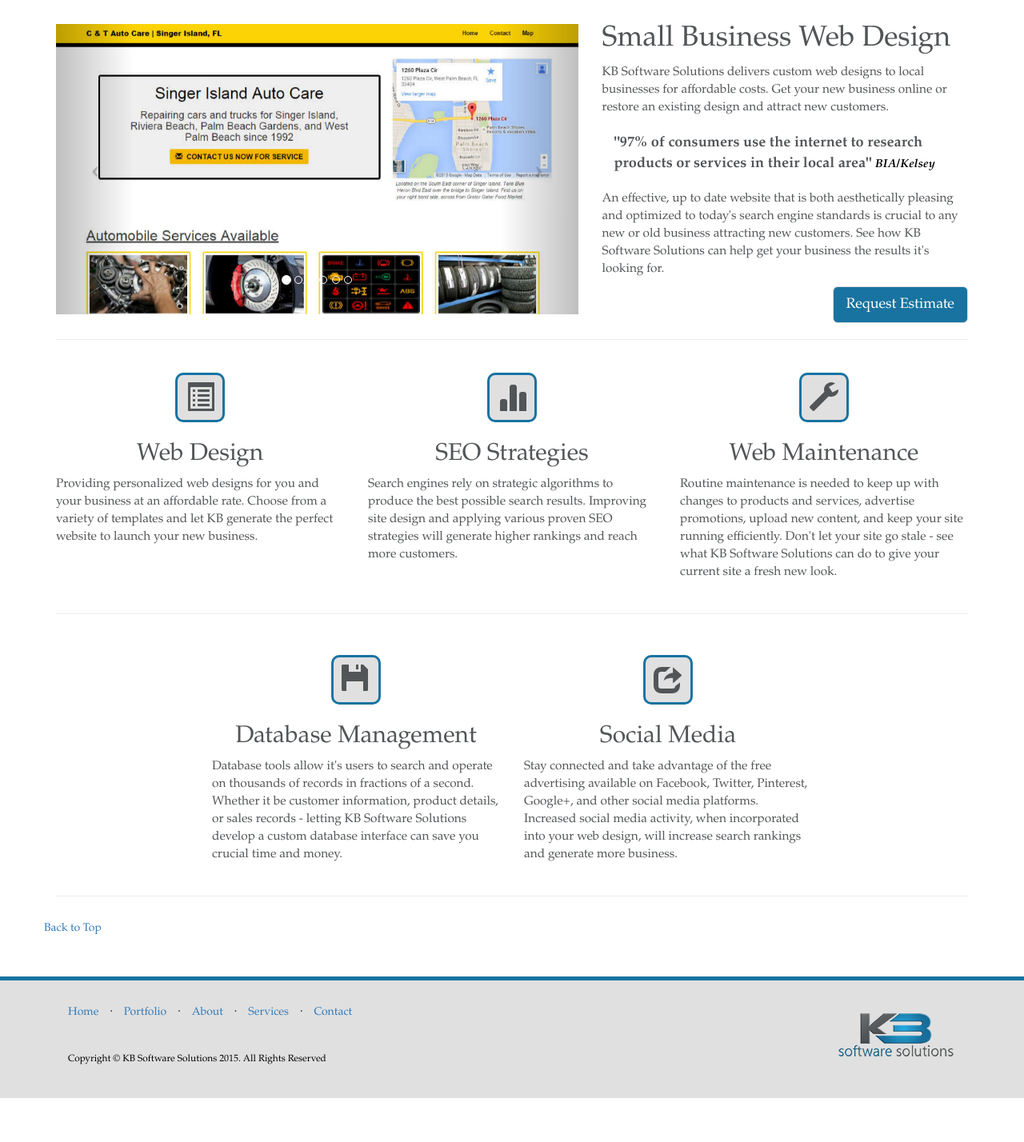
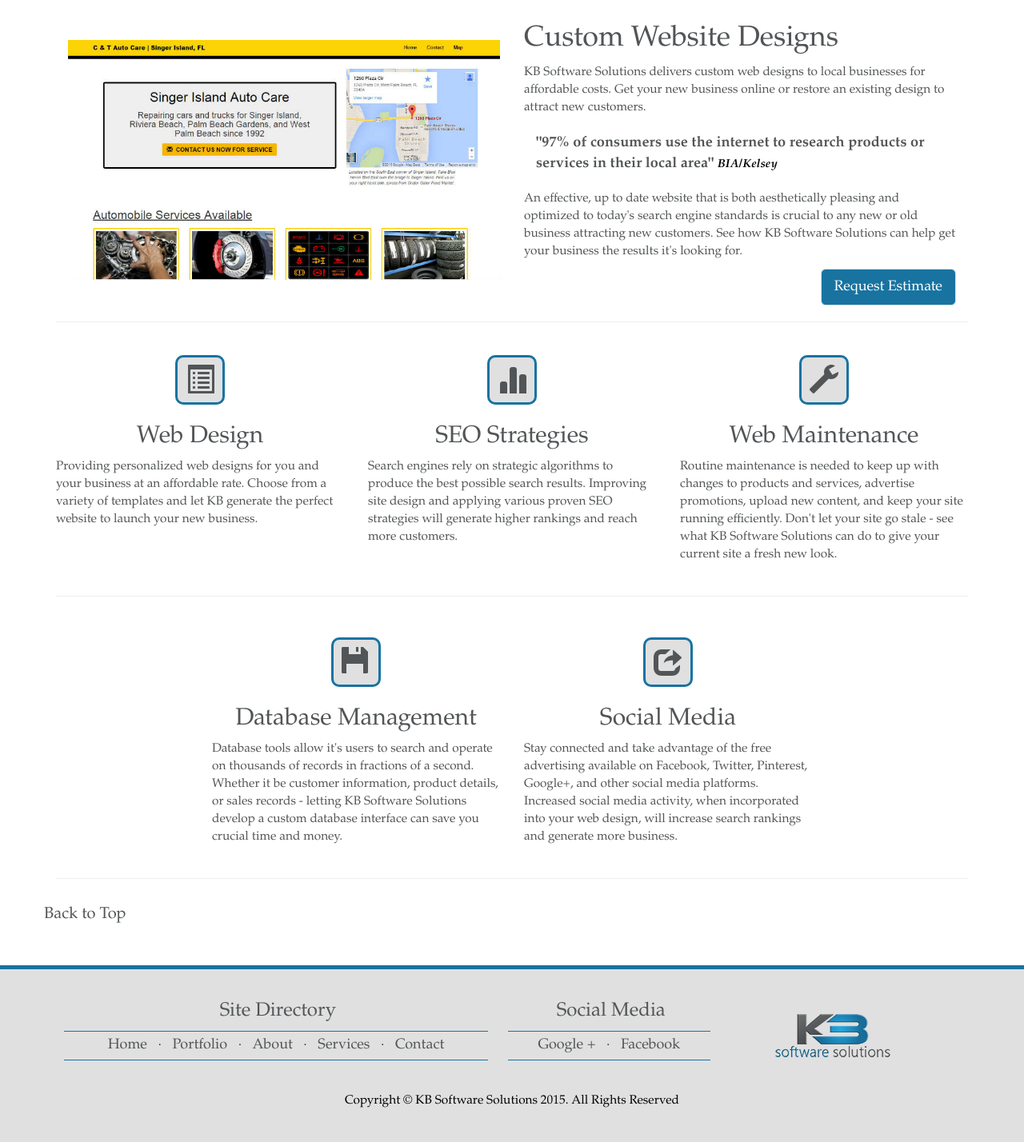
Before and after one commit to johnsonj561/KB-Software-Solutions, a PHP site: page / in a window 1280 px wide. Shown: the part 90-1518 px from the top of the page at 80% size. Before the commit the page ends 1463 px from the top, so only its background shows below. Run offline with PHP 8.4, Linux system fonts and the light colour scheme; some libraries are stand-ins or nearby versions.

Commit message:
Social media links added, image alt descriptions updated, CAM Health information added

```diff
--- a/index.php
+++ b/index.php
@@ -10,10 +10,7 @@
     <link rel="icon" type="image/x-icon" href="img/kb-favicon.png" />
     <title>KB Software Solutions | Palm Beach County</title>
     <link href="css/kb-css.min.css" rel="stylesheet">
-    <?php require_once('template/social-media-like-plugin.html'); ?>
-
   </head>
-
   <body>
     <nav class="navbar navbar-inverse navbar-fixed-top" role="navigation">
       <div class="container">
@@ -63,87 +60,29 @@
     </nav>
     <div class="container" name="top">
       <div class="row">
-        <div class="col-lg-7 text-center">
-          <!-- Title Carousel - temp disable
-<div id="carousel-text" class="carousel slide carousel-text">
-<div class="carousel-inner">
-<div class="item active">
-<h2>CUSTOM WEBSITES - AFFORDABLE PRICES</h2>
-</div>
-<div class="item">
-<h2>PERSONALIZED TO YOUR BUSINESS</h2>
-</div>
-<div class="item">
-<h2>IMPROVE SEO SCORES</h2>
-</div>
-<div class="item">
-<h2>ATTRACT NEW CUSTOMERS</h2>
-</div>
-<div class="item">
-<h2>IMPROVE USER EXPERIENCE</h2>
-</div>
-<div class="item pc-only">
-<a href="view/contact.php" id="clicktocontact">
-<h2 class="pc-only">CLICK TO CONTACT NOW</h2></a>
-</div>
-<!--    <div class="item mobile-only">
-<a href="view/contact.php" id="clicktocall">
-<h2 class="mobile-only">CLICK TO CALL NOW</h2></a>
+        <div class="col-lg-12">
+          <div class="col-lg-6 slide-show">
+            <div class="fadein">
+              <img class="img-responsive img-full" src="img/cntauto-homescreen.jpg"
+                   alt="Modern and affordable website development for local mechanic">
+              <img class="img-responsive img-full" src="img/lilly-pad-home-page-900x500.jpg"
+                   alt="Professional website integrated with social media platforms for increased SEO">
+              <img class="img-responsive img-full" src="img/sharpcut-home-page-900x500.jpg"
+                   alt="Custom web design for local landscaping business">
+              <img class="img-responsive img-full" src="img/cam-health-landing-900x500.jpg"
+                   alt="Professional custom web design for business consultants.">
+              <img class="img-responsive img-full" src="img/arch-home-page-900x500.jpg"
+                   alt="Affordable website design in Palm Beach County Florida">
+              <img class="img-responsive img-full" src="img/arch-meeting-contacts-900x500.jpg"
+                   alt="Website design for Florida Halfway House">
+              <img class="img-responsive img-full" src="img/customer-login-page-900x500.jpg"
+                   alt="Database and administrative web features to improve customer relations">
             </div>
           </div>
-</div> -->
-
-          <div id="carousel-example-generic" class="carousel slide">
-            <!-- Indicators -->
-            <ol class="carousel-indicators hidden-xs">
-              <li data-target="#carousel-example-generic" data-slide-to="0" class="active"></li>
-              <li data-target="#carousel-example-generic" data-slide-to="1"></li>
-              <li data-target="#carousel-example-generic" data-slide-to="2"></li>
-              <li data-target="#carousel-example-generic" data-slide-to="3"></li>
-              <li data-target="#carousel-example-generic" data-slide-to="4"></li>
-              <li data-target="#carousel-example-generic" data-slide-to="5"></li>
-            </ol>
-            <!-- Wrapper for slides -->
-            <div class="carousel-inner">
-              <div class="item active">
-                <img class="img-responsive img-full" src="img/cntauto-homescreen.jpg"
-                     alt="Custom Web Design Home Page">
-              </div>
-              <div class="item">
-                <img class="img-responsive img-full" src="img/lilly-pad-home-page-900x500.jpg"
-                     alt="Contact for website estimates"><
-              </div>
-                <div class="item">
-                  <img class="img-responsive img-full" src="img/sharpcut-home-page-900x500.jpg"
-                       alt="Custom Web Design Home Page">
-                </div>
-                <div class="item">
-                  <img class="img-responsive img-full" src="img/arch-home-page-900x500.jpg"
-                       alt="Customer Login Page with Database Management Features">
-
-                </div>
-                <div class="item">
-                  <img class="img-responsive img-full" src="img/arch-meeting-contacts-900x500.jpg"
-                       alt="Provide customers with business information">
-                </div>
-                <div class="item">
-                  <img class="img-responsive img-full" src="img/customer-login-page-900x500.jpg"
-                       alt="Add forms to communicate with customers and ">
-                </div>
-              </div>
-              <!-- Controls -->
-              <a class="left carousel-control" href="#carousel-example-generic" data-slide="prev">
-                <span class="icon-prev"></span>
-              </a>
-              <a class="right carousel-control" href="#carousel-example-generic" data-slide="next">
-                <span class="icon-next"></span>
-              </a>
-            </div>
-          </div>
-          <div class="col-md-5">
-            <h1>Small Business Web Design</h1>
+          <div class="col-lg-6 hp-text">
+            <h1>Custom Website Designs</h1>
             <p>KB Software Solutions delivers custom web designs to local businesses for affordable
-              costs. Get your new business online or restore an existing design and attract new customers.</p>
+              costs. Get your new business online or restore an existing design to attract new customers.</p>
             <p class="quote">"97% of consumers use the internet to research products or services in their
               local area"
               <a href="http://www.biakelsey.com/" class="cite-source">BIA/Kelsey</a></p>
@@ -154,6 +93,7 @@
             <a class="btn btn-primary btn-lg pull-right" href="view/contact.php">Request Estimate</a>
           </div>
         </div>
+      </div>
       <hr>
       <div class="row">
         <div class="col-md-4">
@@ -162,7 +102,6 @@
           <h2 class="text-center">Web Design</h2>
           <p>Providing personalized web designs for you and your business at an affordable rate. Choose from
             a variety of templates and let KB generate the perfect website to launch your new business.</p>
-            <!--      <div class="text-center"><a class="btn btn-default text-center" href="#">More Info</a></div> -->
         </div>
         <div class="col-md-4">
           <a href="view/services.php#seo"><h1 class="text-center">
@@ -171,7 +110,6 @@
           <p>Search engines rely on strategic algorithms to produce the best possible search results.
             Improving site design and applying various proven SEO strategies will generate higher rankings and reach more
             customers.</p>
-            <!--   <div class="text-center"><a class="btn btn-default text-center" href="#">More Info</a></div> -->
         </div>
         <div class="col-md-4">
           <a href="view/services.php#maintenance"><h1 class="text-center">
@@ -180,7 +118,6 @@
           <p>Routine maintenance is needed to keep up with changes to products and services, advertise promotions, upload new
             content, and keep your site running efficiently. Don't let
             your site go stale - see what KB Software Solutions can do to give your current site a fresh new look.</p>
-            <!--  <div class="text-center"><a class="btn btn-default" href="#">More Info</a></div> -->
         </div>
       </div>
       <hr class="paragraph-divider">
@@ -193,7 +130,6 @@
           <p>Database tools allow it's users to search and operate on thousands of records in fractions of a second.
             Whether it be customer information, product details, or sales records - letting KB Software Solutions develop a custom
             database interface can save you crucial time and money.</p>
-            <!--      <div class="text-center"><a class="btn btn-default text-center" href="#">More Info</a></div> -->
         </div>
         <div class="col-md-4 pull-left">
           <a href="view/services.php#social-media"><h1 class="text-center">
@@ -202,12 +138,11 @@
           <p>Stay connected and take advantage of the free advertising available on Facebook, Twitter, Pinterest, Google+, and
             other social media platforms. Increased social media activity, when incorporated into your web design, will increase
             search rankings and generate more business.</p>
-            <!--   <div class="text-center"><a class="btn btn-default text-center" href="#">More Info</a></div> -->
         </div>
         <div class="col-md-2"></div>
       </div>
       <hr class="paragraph-divider">
-        <div class="row"><a href="#top">Back to Top</a><br></div>
+      <div class="row to-top"><a href="#top">Back to Top</a><br></div>
     </div>
     <row class="text-center social-media mobile-only">
       <ul class="share-buttons">
@@ -220,13 +155,10 @@
     </row>
     <footer>
       <div class="container">
-          <div class="row social-media-like-buttons pull-left">
-            <?php require_once('template/social-media-like-view.html'); ?>
-          </div>
-          <div class="row">
-            <div class="col-lg-12">
-              <div class="col-lg-6">
-                <ul class="list-inline">
+        <div class="row col-md-12 directory-row">
+          <div class="col-md-6">
+            <h4 class="footer-directory-title text-center">Site Directory</h4>
+            <ul class="list-inline footer-directory text-center">
               <li>
                 <a href="#top">Home</a>
               </li>
@@ -247,37 +179,32 @@
                 <a href="view/contact.php">Contact</a>
               </li>
             </ul>
-                <p class="copyright text-muted small">Copyright &copy; KB Software Solutions 2015. All Rights Reserved</p>
           </div>
-              <div class="col-lg-6">
-
-                <p class="pull-right">
-                  <a href="http://www.kbsoftwaresolutions.com"><img src="img/kb-logo-150x75.png" alt="KB Software Solutions Logo"/></a>
+          <div class="col-md-3">
+            <h4 class="footer-directory-title text-center">Social Media</h4>
+            <ul class="list-inline footer-directory text-center">
+              <li>
+                <a href="https://plus.google.com/+KBSoftwareSolutionsBoyntonBeach/about">Google +</a>
+              </li>
+              <li class="footer-menu-divider">&sdot;</li>
+              <li>
+                <a href="https://www.facebook.com/KB-Software-Solutions-1646895845554448/">Facebook</a>
+              </li>
+            </ul>
+          </div>
+          <div class="col-md-3 logo-div">
+            <p class="text-center">
+              <a href="http://www.kbsoftwaresolutions.com"><img src="img/kb-logo-150x75.png" alt="KB Software Solutions - providing small to medium sized businesses with affordable websites"/></a>
             </p>
           </div>
         </div>
+        <div class="row text-center">
+          <p class="copyright text-center text-muted">Copyright &copy; KB Software Solutions 2015. All Rights Reserved</p>
         </div>
       </div>
     </footer>
-      <!-- jQuery -->
-      <script src="js/jquery.js"></script>
-      <!-- Bootstrap Core JavaScript -->
-      <script src="js/bootstrap.min.js"></script>
-      <script src="js/slide-toggle-nav.js"></script>
     <script type="text/javascript" src="//s7.addthis.com/js/300/addthis_widget.js#pubid=ra-55aed0f95bca4219" async="async">
     </script>
-      <script>
-        $('.carousel').carousel({
-          interval: 5000 //changes the speed
-        })
-      </script>
-      <script>
-        (function(i,s,o,g,r,a,m){i['GoogleAnalyticsObject']=r;i[r]=i[r]||function(){
-          (i[r].q=i[r].q||[]).push(arguments)},i[r].l=1*new Date();a=s.createElement(o),
-          m=s.getElementsByTagName(o)[0];a.async=1;a.src=g;m.parentNode.insertBefore(a,m)
-                                })(window,document,'script','//www.google-analytics.com/analytics.js','ga');
-        ga('create', 'UA-65613519-1', 'auto');
-        ga('send', 'pageview');
-      </script>
+    <script src="js/kb-js.min.js"></script>
   </body>
 </html>
--- a/template/navbar.html
+++ b/template/navbar.html
@@ -10,7 +10,7 @@
       <a class="navbar-brand kb-logo" href="../index.php">
         <img src="../img/kb-logo-stagger-400x88.png" alt="KB Software Solutions Logo">
       </a>
-      <a class="navbar-brand topnav kb-text" href="../index.php">KB Software Solutions</a>
+      <a class="navbar-brand topnav kb-text" href="/index.php">KB Software Solutions</a>
     </div>
     <div class="collapse navbar-collapse" id="bs-example-navbar-collapse-1">
       <ul class="nav navbar-nav">
--- a/view/about.php
+++ b/view/about.php
@@ -1,6 +1,5 @@
 <!DOCTYPE html>
 <html lang="en">
-
   <head>
     <meta charset="utf-8">
     <meta http-equiv="X-UA-Compatible" content="IE=edge">
@@ -12,7 +11,6 @@
     <title>KB Software Solutions | About</title>
     <link href="../css/kb-css.min.css" rel="stylesheet">
   </head>
-
   <body>
     <?php require_once('../template/navbar.html'); ?>
     <a name="top"></a>
@@ -38,7 +36,6 @@
               <p class="text-center"><em>Screenshot taken from first commercial web design -
                 <a href="http://www.sharpcutlawns.com">Sharp Cut Lawn Service</a></em></p>
             </div>
-
           </div>
         </div>
       </div>
--- a/view/services.php
+++ b/view/services.php
@@ -164,9 +164,8 @@
           </div>
         </div>
       </div>
-
       <hr>
-      <div class="row" name="seo"><a href="#top">Back to Top</a><br></div>
+      <div class="row to-top" name="seo"><a href="#top">Back to Top</a><br></div>
     </div>
     <?php require_once('../template/social-media.html');?>
     <?php require_once('../template/footer.html');?>
```
Also changed, not shown: landing/message-landing.php (+4 -49 lines), template/footer.html (+28 -28 lines), view/contact.php (+6 -8 lines), view/portfolio.php (+20 -34 lines). Lines whose indentation alone changed are shown as unchanged.
